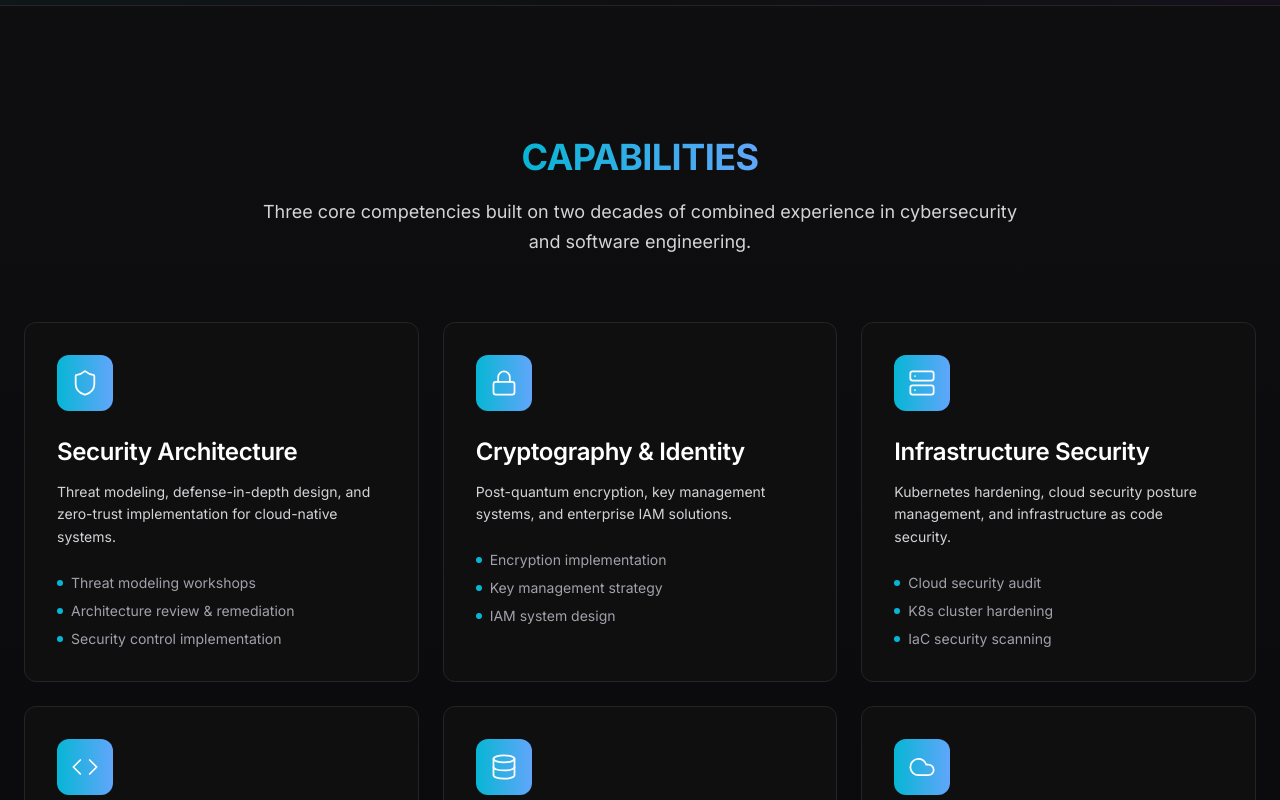
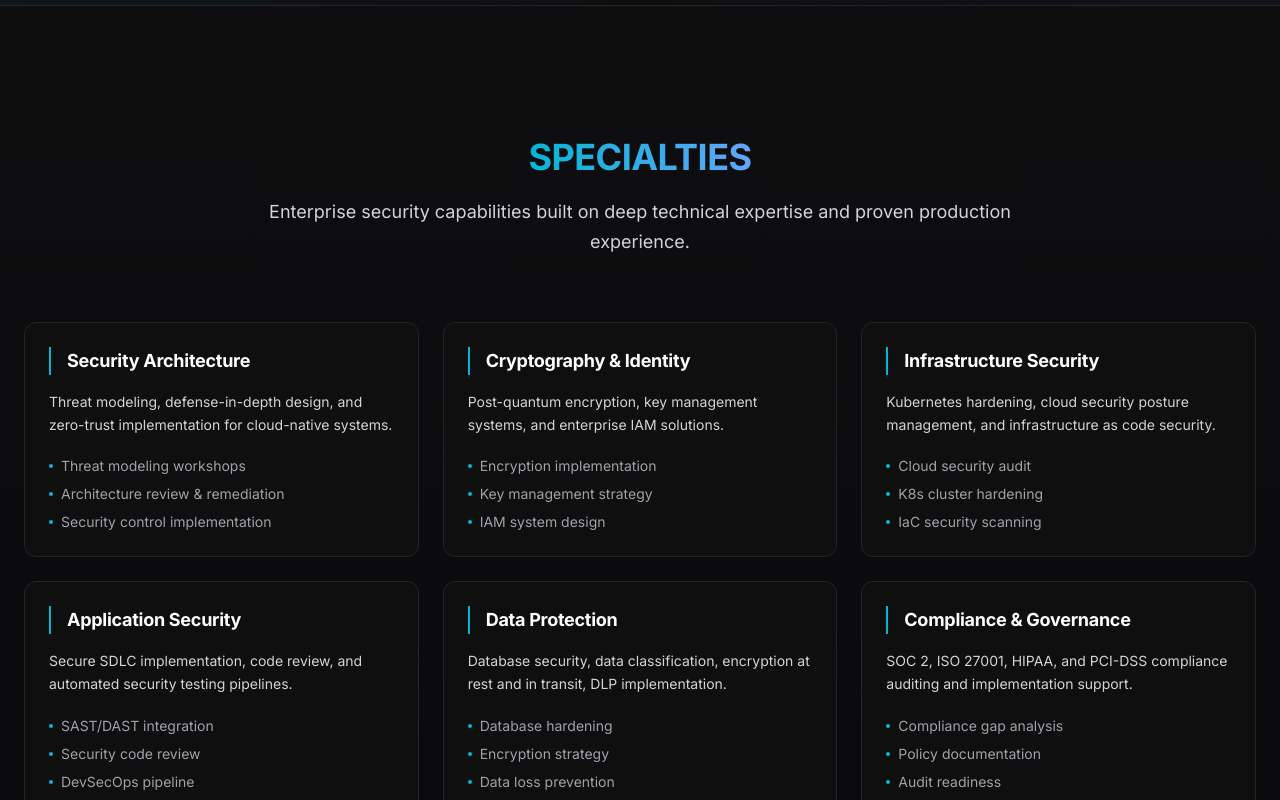
Before and after one commit to nessakodo/kodex, a React (Vite) app: page / in a window 1280 px wide. Shown: the part 1000-1800 px from the top of the page. Built offline with nearby package versions, Linux system fonts and the light colour scheme; the HTML template or start-up script is replaced by a standard one.

Commit message:
global styling

```diff
--- a/src/components/modules/CaseStudyPreview.tsx
+++ b/src/components/modules/CaseStudyPreview.tsx
@@ -67,7 +67,7 @@ export function CaseStudyPreview() {
       <Container>
         <header className="text-center mb-16 animate-fade-in">
           <h2 className="h2 mb-4">
-            <span className="gradient-accent-text">SELECTED WORK</span>
+            <span className="gradient-accent-text">FEATURED PROJECTS</span>
           </h2>
           <p className="text-lead max-w-3xl mx-auto">
             Real-world deployments solving critical security challenges for enterprise clients.
@@ -139,7 +139,7 @@ export function CaseStudyPreview() {
         <div className="text-center">
           <Button asChild size="lg" variant="outline">
             <Link to="/showcase">
-              View All Showcase
+              View All Projects
               <ArrowRight className="ml-2 h-4 w-4" />
             </Link>
           </Button>
--- a/src/components/modules/ServiceGrid.tsx
+++ b/src/components/modules/ServiceGrid.tsx
@@ -1,9 +1,7 @@
 import { Container } from "@/components/layout/Container";
-import { Shield, Lock, Server, Code, Database, Cloud } from "lucide-react";
 
 const services = [
   {
-    icon: Shield,
     title: "Security Architecture",
     description:
       "Threat modeling, defense-in-depth design, and zero-trust implementation for cloud-native systems.",
@@ -14,7 +12,6 @@ const services = [
     ],
   },
   {
-    icon: Lock,
     title: "Cryptography & Identity",
     description:
       "Post-quantum encryption, key management systems, and enterprise IAM solutions.",
@@ -25,7 +22,6 @@ const services = [
     ],
   },
   {
-    icon: Server,
     title: "Infrastructure Security",
     description:
       "Kubernetes hardening, cloud security posture management, and infrastructure as code security.",
@@ -36,7 +32,6 @@ const services = [
     ],
   },
   {
-    icon: Code,
     title: "Application Security",
     description:
       "Secure SDLC implementation, code review, and automated security testing pipelines.",
@@ -47,7 +42,6 @@ const services = [
     ],
   },
   {
-    icon: Database,
     title: "Data Protection",
     description:
       "Database security, data classification, encryption at rest and in transit, DLP implementation.",
@@ -58,7 +52,6 @@ const services = [
     ],
   },
   {
-    icon: Cloud,
     title: "Compliance & Governance",
     description:
       "SOC 2, ISO 27001, HIPAA, and PCI-DSS compliance auditing and implementation support.",
@@ -76,10 +69,10 @@ export function ServiceGrid() {
       <Container>
         <header className="text-center mb-16 animate-fade-in">
           <h2 className="h2 mb-4">
-            <span className="gradient-accent-text">CAPABILITIES</span>
+            <span className="gradient-accent-text">SPECIALTIES</span>
           </h2>
           <p className="text-lead max-w-3xl mx-auto">
-            Three core competencies built on two decades of combined experience in cybersecurity and software engineering.
+            Enterprise security capabilities built on deep technical expertise and proven production experience.
           </p>
         </header>
 
@@ -87,21 +80,16 @@ export function ServiceGrid() {
           {services.map((service, index) => (
             <article
               key={service.title}
-              className="group relative bg-card border border-neutral-200 rounded-xl p-8 transition-all duration-300 hover:border-cyan-400/50 hover:shadow-xl hover:shadow-cyan-500/10 hover:-translate-y-1"
+              className="group relative bg-card border border-neutral-200 rounded-lg p-6 transition-all duration-300 hover:border-cyan-400/50 hover:shadow-lg hover:shadow-cyan-500/10"
               style={{ animationDelay: `${index * 100}ms` }}
             >
-              <div className="absolute inset-0 bg-gradient-primary opacity-0 group-hover:opacity-5 rounded-xl transition-opacity duration-300" />
-
-              <div className="relative">
-                <div className="inline-flex items-center justify-center w-14 h-14 mb-6 rounded-lg bg-gradient-accent">
-                  <service.icon className="h-7 w-7 text-neutral-950" strokeWidth={1.5} />
+              <div className="border-l-2 border-cyan-400 pl-4 mb-4">
+                <h3 className="text-lg font-bold text-neutral-950 mb-2">
+                  {service.title}
+                </h3>
               </div>
 
-                <h3 className="h3 mb-3 text-neutral-950 group-hover:text-cyan-400 transition-colors">
-                  {service.title}
-                </h3>
-
-                <p className="text-sm text-neutral-600 mb-6 leading-relaxed">
+              <p className="text-sm text-neutral-600 mb-5 leading-relaxed">
                 {service.description}
               </p>
 
@@ -109,14 +97,13 @@ export function ServiceGrid() {
                 {service.deliverables.map((item) => (
                   <li
                     key={item}
-                      className="text-sm text-neutral-500 flex items-center gap-2"
+                    className="text-sm text-neutral-500 flex items-start gap-2"
                   >
-                      <div className="w-1.5 h-1.5 rounded-full bg-cyan-400" />
+                    <div className="w-1 h-1 rounded-full bg-cyan-400 mt-2 flex-shrink-0" />
                     {item}
                   </li>
                 ))}
               </ul>
-              </div>
             </article>
           ))}
         </div>
--- a/src/pages/Insights.tsx
+++ b/src/pages/Insights.tsx
@@ -77,8 +77,10 @@ const Insights = () => {
           {currentArticles.map((article) => (
             <article
               key={article.id}
-              className="group border border-border rounded-lg overflow-hidden bg-card hover:border-cyan-400/50 hover:shadow-lg hover:shadow-cyan-400/10 transition-all"
+              className="group relative border border-neutral-200 rounded-xl overflow-hidden bg-gradient-to-br from-card to-neutral-50/50 hover:border-cyan-400/50 hover:shadow-2xl hover:shadow-cyan-500/20 hover:-translate-y-1 transition-all duration-300"
             >
+              {/* Gradient background overlay */}
+              <div className="absolute inset-0 bg-gradient-to-br from-cyan-400/5 via-transparent to-purple-400/5 opacity-0 group-hover:opacity-100 transition-opacity duration-300 pointer-events-none z-10" />
               {article.coverImage && (
                 <div className="aspect-video overflow-hidden bg-neutral-100">
                   <img
@@ -89,7 +91,7 @@ const Insights = () => {
                 </div>
               )}
 
-              <div className="p-6">
+              <div className="relative p-6 z-20">
                 <div className="flex items-center gap-2 mb-4">
                   {article.tags.slice(0, 2).map((tag) => (
                     <span
--- a/src/pages/Showcase.tsx
+++ b/src/pages/Showcase.tsx
@@ -87,9 +87,11 @@ const Showcase = () => {
           {caseStudies.map((study) => (
             <article
               key={study.slug}
-              className="border border-border rounded-lg p-6 lg:p-12 bg-card hover:border-cyan-400/50 hover:shadow-lg hover:shadow-cyan-400/10 transition-all group"
+              className="relative border border-neutral-200 rounded-xl p-6 lg:p-12 bg-gradient-to-br from-card to-neutral-50/50 hover:border-cyan-400/50 hover:shadow-2xl hover:shadow-cyan-500/20 hover:-translate-y-1 transition-all duration-300 group overflow-hidden"
             >
-              <div className="grid lg:grid-cols-3 gap-6 lg:gap-8">
+              {/* Gradient background overlay */}
+              <div className="absolute inset-0 bg-gradient-to-br from-cyan-400/5 via-transparent to-purple-400/5 opacity-0 group-hover:opacity-100 transition-opacity duration-300" />
+              <div className="relative grid lg:grid-cols-3 gap-6 lg:gap-8">
                 <div className="lg:col-span-2">
                   <header className="mb-6">
                     <span className="inline-block text-xs font-medium uppercase tracking-wider text-accent bg-accent-subtle px-3 py-1 rounded mb-4">
```
Also changed, not shown: src/components/layout/Footer.tsx (+20 -7 lines), src/pages/Services.tsx (+22 -13 lines). Lines whose indentation alone changed are shown as unchanged.
